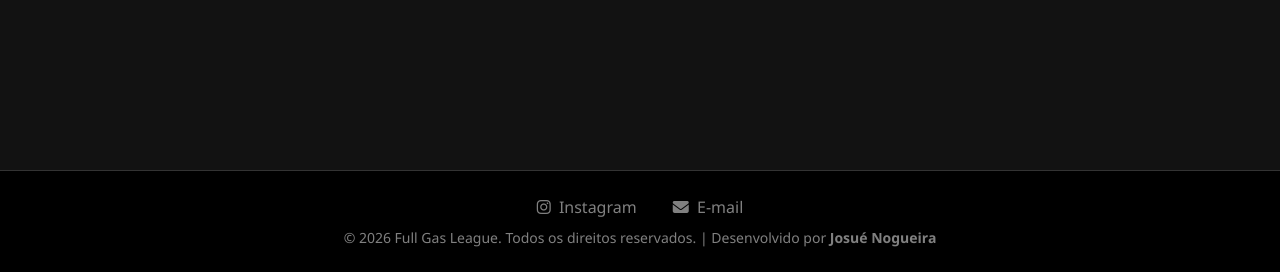
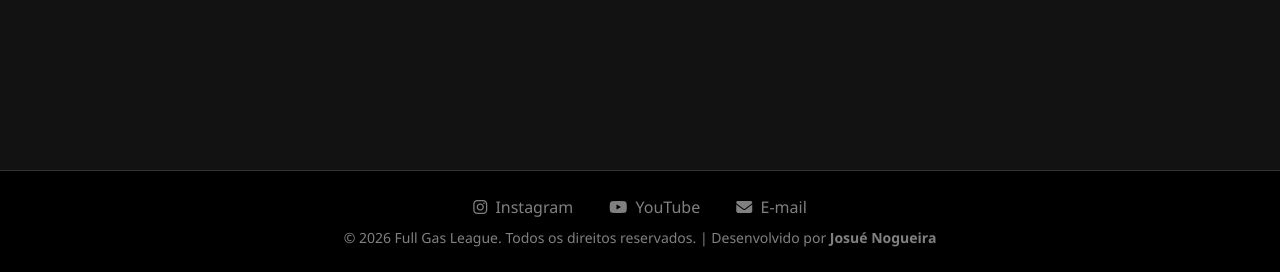
Before and after one commit to JosunoBR/Full-Gas-League, a Flask app: page /admin/users in a window 1280 px wide. Shown: the part 528-800 px from the top of the page. Run offline with Flask 3, Linux system fonts and the light colour scheme; a user stored in the database is signed in; data comes from the database, SQL or seed files in the repository; some web fonts are replaced.

Commit message:
dicionado botão do youtube

```diff
--- a/app/templates/base.html
+++ b/app/templates/base.html
@@ -165,6 +165,9 @@
                 <a href="{{ instagram_url }}" target="_blank" class="text-white-50 text-decoration-none mx-3">
                     <i class="fa-brands fa-instagram me-1"></i> Instagram
                 </a>
+                <a href="{{ youtube_url }}" target="_blank" class="text-white-50 text-decoration-none mx-3">
+                    <i class="fa-brands fa-youtube me-1"></i> YouTube
+                </a>
                 <a href="mailto:{{ contact_email }}" class="text-white-50 text-decoration-none mx-3">
                     <i class="fa-solid fa-envelope me-1"></i> E-mail
                 </a>
--- a/config.py
+++ b/config.py
@@ -23,4 +23,5 @@ class Config:
 
     # --- REDES SOCIAIS E CONTATO ---
     INSTAGRAM_URL = 'https://www.instagram.com/fullgasleague?igsh=MTJ4djMxbmZncm1heQ=='
+    YOUTUBE_URL = 'https://www.youtube.com/@FullGasLeagueF1Oficial'
     CONTACT_EMAIL = 'fullgasracingf1@gmail.com'
--- a/run.py
+++ b/run.py
@@ -37,6 +37,7 @@ def inject_now():
     return {
         'now_year': datetime.now(timezone.utc).year,
         'instagram_url': app.config.get('INSTAGRAM_URL'),
+        'youtube_url': app.config.get('YOUTUBE_URL'),
         'contact_email': app.config.get('CONTACT_EMAIL')
     }
 
```
Also changed, not shown: README.md.
